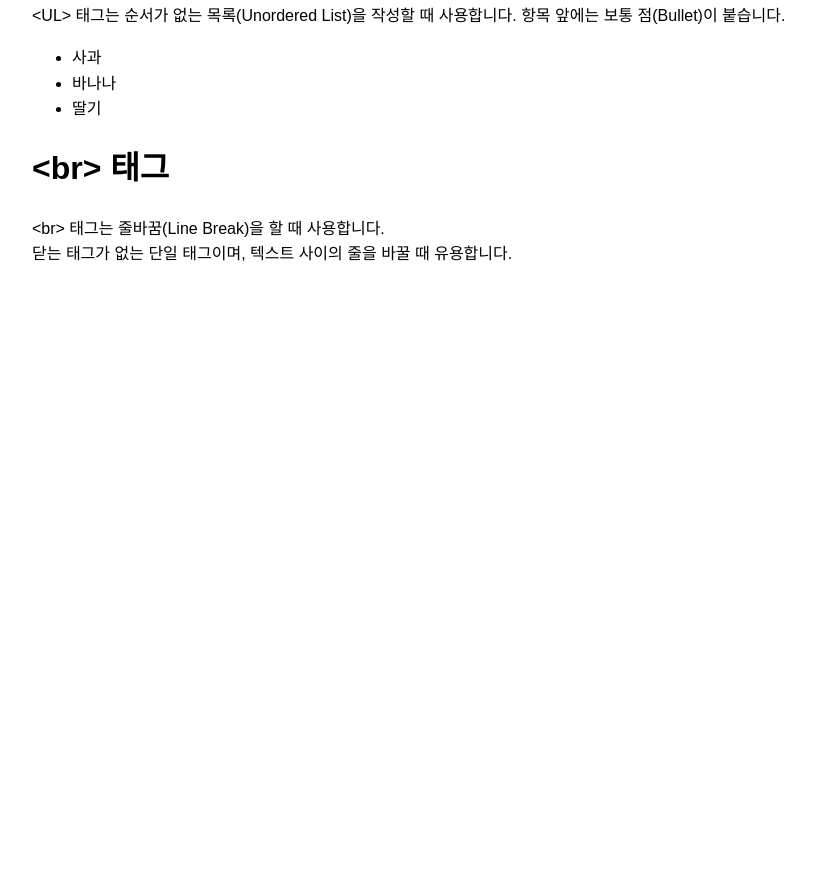
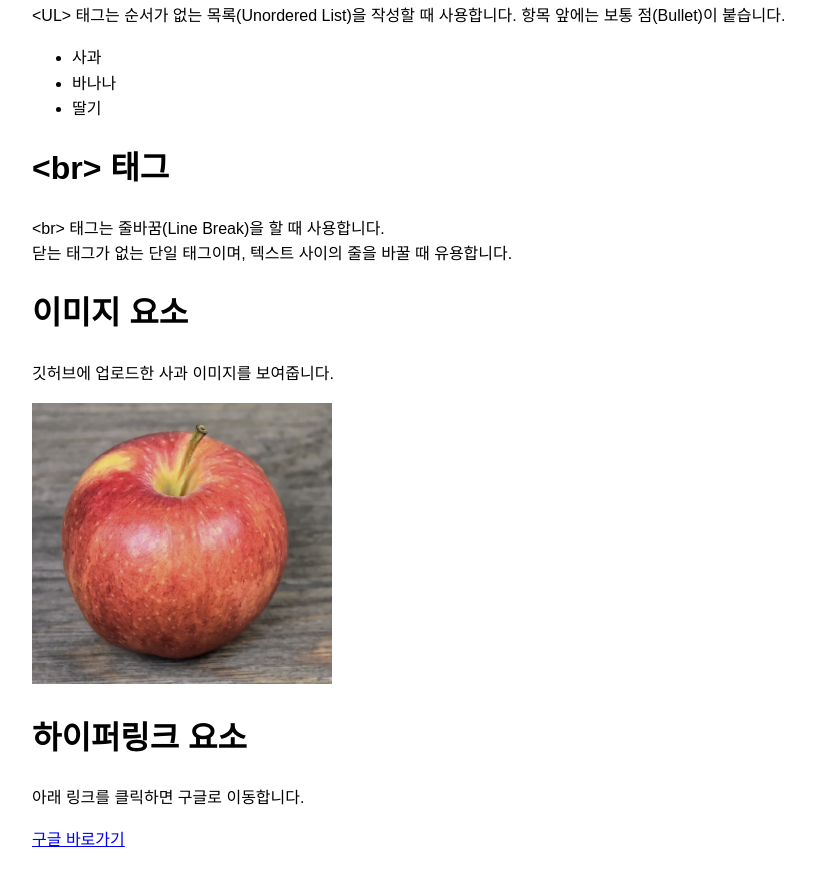
Before and after one commit to SeolhaLee1/My-Plan, a plain HTML site: page index.html in a window 1280 px wide. Shown: the part 561-1446 px from the top of the page, without its empty margins (8-823 px from the left). Before the commit the page ends 868 px from the top, so only its background shows below. Drawn offline with Linux system fonts and the light colour scheme.

Commit message:
Update index.html

```diff
--- a/index.html
+++ b/index.html
@@ -46,5 +46,13 @@
     닫는 태그가 없는 단일 태그이며, 텍스트 사이의 줄을 바꿀 때 유용합니다.
   </p>
 
+  <H1>이미지 요소</H1>
+  <p>깃허브에 업로드한 사과 이미지를 보여줍니다.</p>
+  <img src="사과%20이미지.png" alt="사과 이미지" width="300">
+
+  <H1>하이퍼링크 요소</H1>
+  <p>아래 링크를 클릭하면 구글로 이동합니다.</p>
+  <a href="https://www.google.com" target="_blank">구글 바로가기</a>
+
 </body>
 </html>
```
